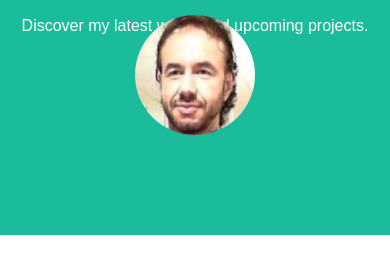
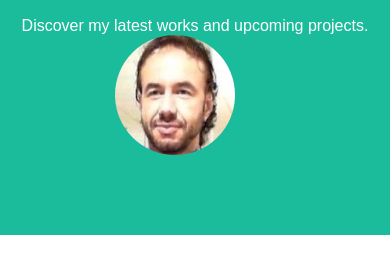
Before and after one commit to ChristianEkstrandPhD/christianekstrandphd.github.io, a plain HTML site: page index.html in a window 390 px wide. Shown: the part 156-429 px from the top of the page. Drawn offline with Linux system fonts and the light colour scheme.

Commit message:
Update styles.css

```diff
--- a/styles.css
+++ b/styles.css
@@ -388,12 +388,13 @@
 /* For small screens like mobile phones */
 @media (max-width: 768px) {
     .profile-photo {
-        width: 120px; /* Make the photo smaller */
-        height: 120px; /* Ensure it's a circular size */
-        position: static; /* Let it flow within the document normally */
-        margin: 0 auto; /* Center the image horizontally */
-        display: block; /* Ensure it's treated as a block-level element */
-    }
+    width: 120px;
+    height: 120px;
+    position: relative; /* Use relative instead of static to allow positioning */
+    top: 20px; /* Move it down by 20px */
+    margin: 0 auto;
+    display: block;
+}
 
     .hero {
         text-align: center; /* Center the text and photo */
```
